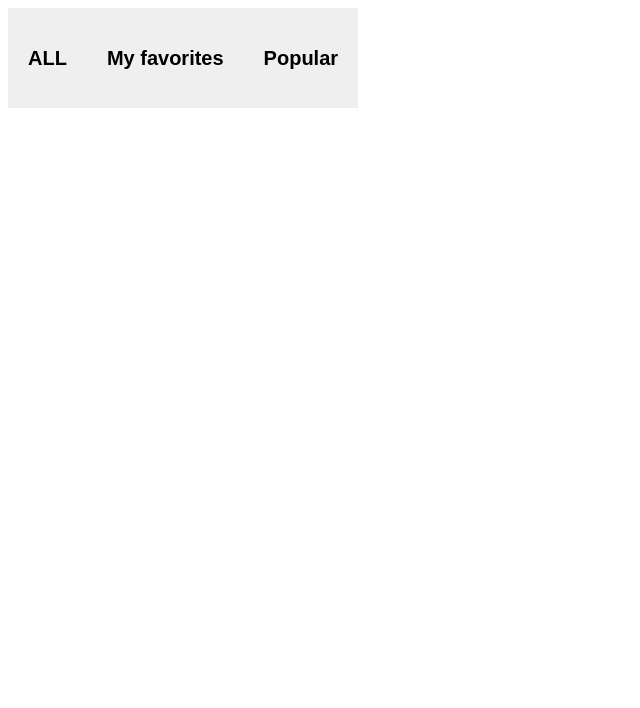
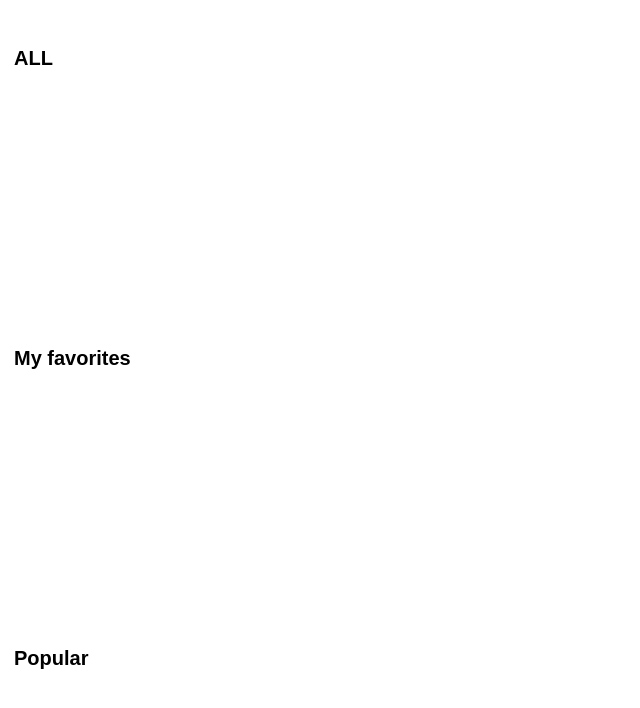
Before and after one commit to volirimx/FE104-react, a React (Vite) app: page / in a window 1280 px wide. Shown: the top 708 px of the page, without its empty margins (0-640 px from the left). Built offline with nearby package versions, Linux system fonts and the light colour scheme.

Commit message:
start tabs

```diff
--- a/src/App.tsx
+++ b/src/App.tsx
@@ -50,24 +50,9 @@ function App() {
         onClick={hendlePrimariButtonClick}
       /> */}
       {/* <User userName='Alex Box' /> */}
-      <Tabs
-        text='ALL'
-        mode='all'
-        disabled={false}
-        onClick={hendlePrimariButtonClick}
-      />
-      <Tabs
-        text='My favorites'
-        mode='myFavorites'
-        disabled={false}
-        onClick={hendlePrimariButtonClick}
-      />
-      <Tabs
-        text='Popular'
-        mode='popular'
-        disabled={false}
-        onClick={hendlePrimariButtonClick}
-      />
+      <Tabs text='ALL' mode='all' disabled={false} />
+      <Tabs text='My favorites' mode='myFavorites' disabled={false} />
+      <Tabs text='Popular' mode='popular' disabled={false} />
     </div>
   );
 }
--- a/src/componets/Tabs/tabs.module.css
+++ b/src/componets/Tabs/tabs.module.css
@@ -1,14 +1,22 @@
+.wrapper {
+  width: 300px;
+  height: 300px;
+  display: flex;
+  /* background-color: rgb(188, 187, 187); */
+}
 .tabs {
-  height: 40px;
-  min-height: 100px;
-  padding: 20px;
+  height: 100px;
+  max-width: 300px;
+  /* padding: 20px; */
   border: none;
   cursor: pointer;
   font-size: 20px;
   font-weight: bold;
+  background-color: transparent;
 }
 .all {
   color: black;
+  direction: none;
 }
 
 .all:hover {
@@ -24,6 +32,7 @@
   background-color: rgb(194, 194, 194);
   color: gray;
 }
+/* // */
 .myFavorites {
   color: black;
 }
@@ -41,6 +50,7 @@
   background-color: rgb(194, 194, 194);
   color: gray;
 }
+/* // */
 .popular {
   color: black;
 }
--- a/src/componets/Tabs/tabs.tsx
+++ b/src/componets/Tabs/tabs.tsx
@@ -1,4 +1,5 @@
 import styles from './tabs.module.css';
+import { useState } from 'react';
 
 type TabsMode = 'all' | 'myFavorites' | 'popular';
 
@@ -6,17 +7,24 @@ interface Tabs {
   text: string;
   mode: TabsMode;
   disabled?: boolean;
-  onClick: (...args: any) => any;
+  // onClick: (...args: any) => any;
 }
 
-export const Tabs = ({ text, mode, disabled, onClick }: Tabs) => {
+export const Tabs = ({ text, mode, disabled }: Tabs) => {
+  const [isTabOpened, setIsTabOpened] = useState<boolean>(false);
+
+  const toggleIsTabOpened = () => {
+    setIsTabOpened(!isTabOpened);
+  };
   return (
+    <div className={styles.wrapper}>
       <button
         className={`${styles.tabs} ${styles[mode]}`}
         disabled={disabled}
-      onClick={onClick}
+        onClick={toggleIsTabOpened}
       >
         {text}
       </button>
+    </div>
   );
 };
```
Also changed, not shown: src/componets/Tabs/content.tsx (added, +43 -0 lines). Lines whose indentation alone changed are shown as unchanged.
